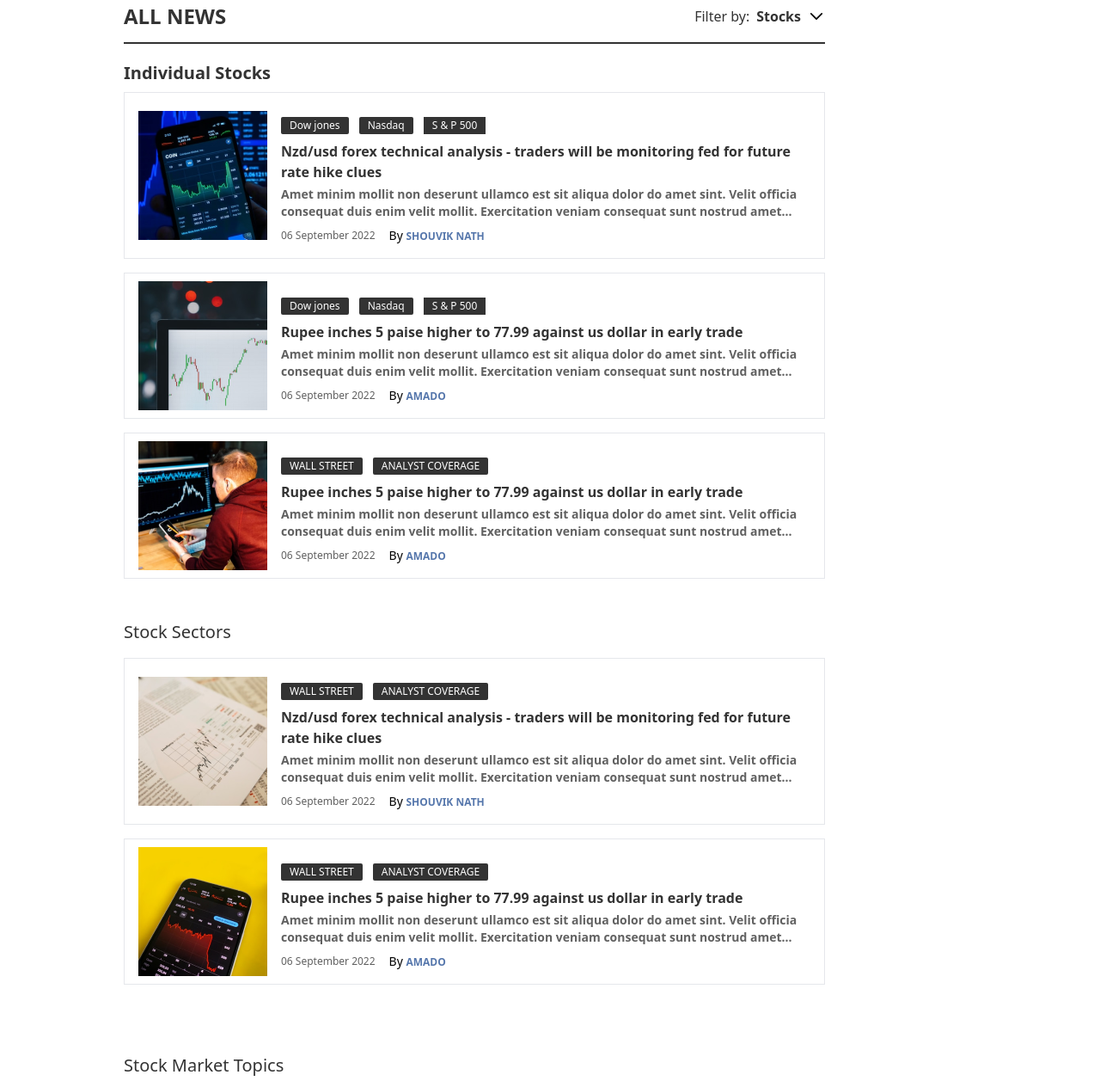
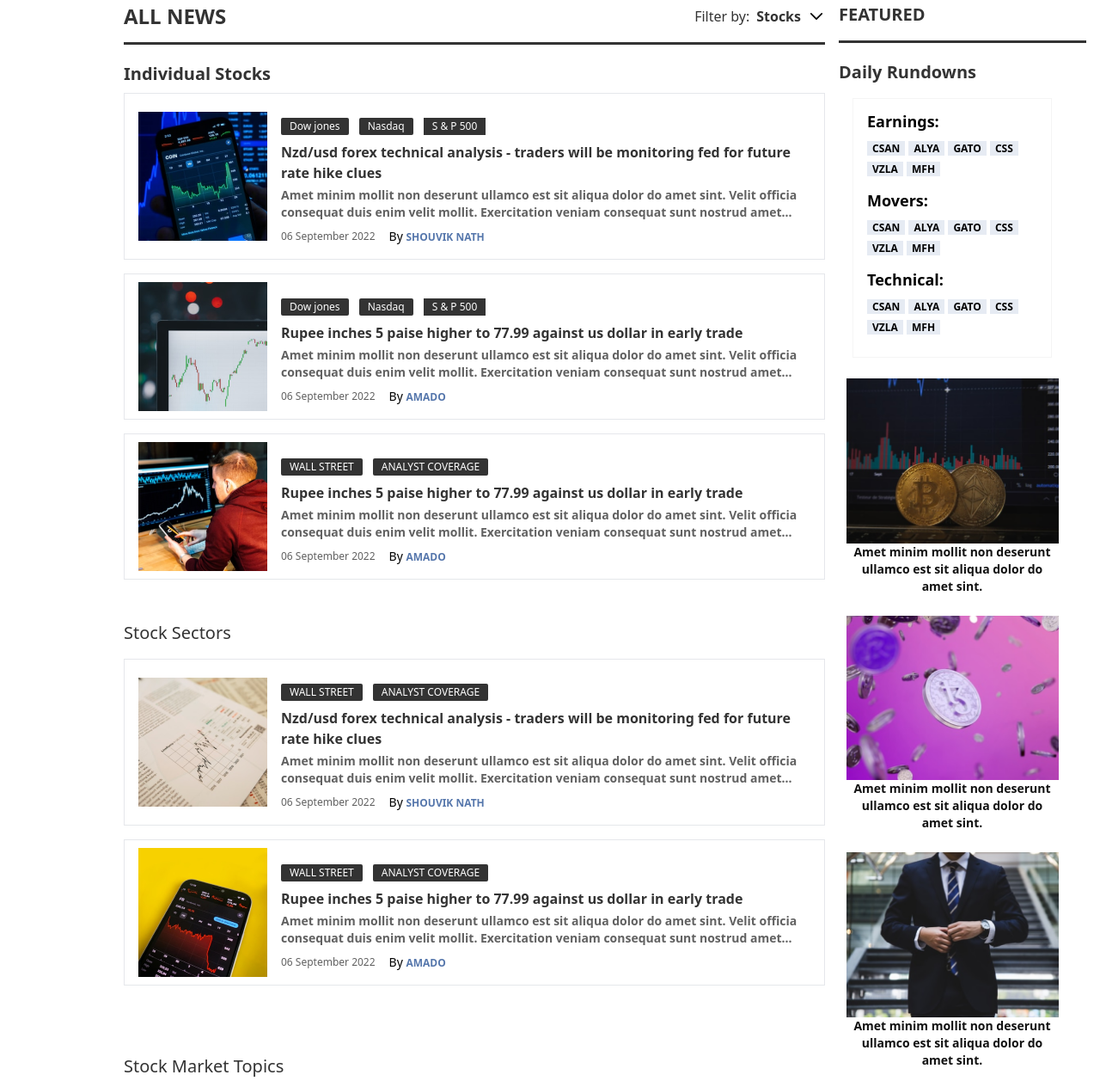
Before and after one commit to dipu59/Tailwind-CSS-Project, a website built with Vite: page index.html in a window 1280 px wide. Shown: the part 521-1778 px from the top of the page at 86% size. Built offline with nearby package versions, Linux system fonts and the light colour scheme.

Commit message:
First Paze Completed

```diff
--- a/index.html
+++ b/index.html
@@ -62,7 +62,7 @@
     <!--News Section-->
 
 <section class="grid col-span-12 md:col-span-9 md:ml-36 ml-9 mr-5 md:mr-0">
-<div class="flex justify-between items-center w-full border-b border-b-2 md:border-b-[3px~] border-[#333333]">
+<div class="flex justify-between items-center w-full border-b border-b-2 md:border-b-[3px] border-[#333333]">
     <div class="mb-3.5">
         <h2 class="uppercase font-semibold text-xl md:text-2xl text-[#333333]">All News</h2>
     </div>
@@ -251,14 +251,104 @@
 
 
 </section>
-<section class="grid col-span-12 md:col-span-3">
 
-</section>
+           <!--Featured Section Start-->
+<section class="grid col-span-12 md:col-span-3 ml-10 mr-10 md:ml-4 md:mr-4">
+<div>
+      <!--Featured-->
+    <div class="border-b border-b-2 md:border-b-[3px] border-[#333333]">
+        <h1 class="uppercase font-semibold text-xl pb-4 text-[#333333]">Featured</h1>
+    </div>
 
-</section>
+    <!--Daily Rundowns-->
+    <div class="mt-5">
+        <h1 class=" font-semibold text-xl pb-4 text-[#333333]">Daily Rundowns</h1>
+    </div>
+
+    <!--Card Section Start-->
+    <div class="border border-[#F5F5F5] mr-10 ml-4 pb-6 ">
+       <div>
+        <h1 class="font-semibold text-lg pl-4 pt-3">Earnings:</h1>
+       </div>
+
+       <div class="pt-1 pl-4 pr-4">
+        <span class="uppercase bg-[#5677AC26] text-xs px-1.5 font-semibold  hover:bg-black hover:text-white  hover:cursor-pointer  ">Csan</span>
+        <span class="uppercase bg-[#5677AC26] text-xs px-1.5 font-semibold hover:bg-black hover:text-white  hover:cursor-pointer">ALYA</span>
+        <span class="uppercase bg-[#5677AC26] text-xs px-1.5 font-semibold hover:bg-black hover:text-white  hover:cursor-pointer ">GATO</span>
+        <span class="uppercase bg-[#5677AC26] text-xs px-1.5 font-semibold hover:bg-black hover:text-white  hover:cursor-pointer">CSS</span>
+        <span class="uppercase bg-[#5677AC26] text-xs px-1.5 font-semibold hover:bg-black hover:text-white  hover:cursor-pointer ">VZLA</span>
+        <span class="uppercase bg-[#5677AC26] text-xs px-1.5 font-semibold hover:bg-black hover:text-white  hover:cursor-pointer ">MFH</span>
+       </div>
+
+      <!--Movie Part-->
+       <div>
+        <h1 class="font-semibold text-lg pl-4 pt-3">Movers:</h1>
+       </div>
+
+       <div class="pt-1 pl-4 pr-4">
+        <span class="uppercase bg-[#5677AC26] text-xs px-1.5 font-semibold  hover:bg-black hover:text-white  hover:cursor-pointer  ">Csan</span>
+        <span class="uppercase bg-[#5677AC26] text-xs px-1.5 font-semibold hover:bg-black hover:text-white  hover:cursor-pointer">ALYA</span>
+        <span class="uppercase bg-[#5677AC26] text-xs px-1.5 font-semibold hover:bg-black hover:text-white  hover:cursor-pointer ">GATO</span>
+        <span class="uppercase bg-[#5677AC26] text-xs px-1.5 font-semibold hover:bg-black hover:text-white  hover:cursor-pointer">CSS</span>
+        <span class="uppercase bg-[#5677AC26] text-xs px-1.5 font-semibold hover:bg-black hover:text-white  hover:cursor-pointer ">VZLA</span>
+        <span class="uppercase bg-[#5677AC26] text-xs px-1.5 font-semibold hover:bg-black hover:text-white  hover:cursor-pointer ">MFH</span>
+       </div>
 
 
+<!--Technical Part-->
+<div>
+    <h1 class="font-semibold text-lg pl-4 pt-3">Technical:</h1>
+   </div>
 
+   <div class="pt-1 pl-4 pr-4">
+    <span class="uppercase bg-[#5677AC26] text-xs px-1.5 font-semibold  hover:bg-black hover:text-white  hover:cursor-pointer  ">Csan</span>
+    <span class="uppercase bg-[#5677AC26] text-xs px-1.5 font-semibold hover:bg-black hover:text-white  hover:cursor-pointer">ALYA</span>
+    <span class="uppercase bg-[#5677AC26] text-xs px-1.5 font-semibold hover:bg-black hover:text-white  hover:cursor-pointer ">GATO</span>
+    <span class="uppercase bg-[#5677AC26] text-xs px-1.5 font-semibold hover:bg-black hover:text-white  hover:cursor-pointer">CSS</span>
+    <span class="uppercase bg-[#5677AC26] text-xs px-1.5 font-semibold hover:bg-black hover:text-white  hover:cursor-pointer ">VZLA</span>
+    <span class="uppercase bg-[#5677AC26] text-xs px-1.5 font-semibold hover:bg-black hover:text-white  hover:cursor-pointer ">MFH</span>
+   </div>
+    </div>
+
+    <!--New Card Section Start-->
+    <div>
+        <div class="items-center justify-center flex flex-col text-center hover:scale-105 transition-all duration-300 mr-6 mt-6 cursor-pointer">
+            <img src="images/Rectangle 182.png" alt="images" class="w-full object-cover h-44 md:h-fit md:size-[247px]">
+            <div>
+                <h3 class="font-[648] text-sm text-[#121212] ">Amet minim mollit non deserunt <br> ullamco est sit aliqua dolor do <br> amet sint. </h3>
+            </div>
+        </div>
+    </div>
+
+    <!--Card 2 start-->
+    <div>
+        <div class="items-center justify-center flex flex-col text-center hover:scale-105 transition-all duration-300 mr-6 mt-6 cursor-pointer">
+            <img src="images/Rectangle 183 (1).png" alt="images" class="w-full object-cover h-44 md:h-fit md:size-[247px]">
+            <div>
+                <h3 class="font-[648] text-sm text-[#121212] ">Amet minim mollit non deserunt <br> ullamco est sit aliqua dolor do <br> amet sint. </h3>
+            </div>
+        </div>
+    </div>
+
+    <!--CARD 3 Start-->
+    <div>
+        <div class="items-center justify-center flex flex-col text-center hover:scale-105 transition-all duration-300 mr-6 mt-6 cursor-pointer">
+            <img src="images/Rectangle 184.png" alt="images" class="w-full object-cover h-44 md:h-fit md:size-[247px]">
+            <div>
+                <h3 class="font-[648] text-sm text-[#121212] ">Amet minim mollit non deserunt <br> ullamco est sit aliqua dolor do <br> amet sint. </h3>
+            </div>
+        </div>
+    </div>
+    <!--Card secton end-->
+</div>
+</section>
+</section>
+<!--Middle part end-->
+
+<!--FOOTER SECTION-->
+<footer class="flex justify-center items-center text-center font-bold pt-10 pb-10 text-sm">
+    <p>Copyright © 2024 tickerAI. All rights reserved.</p>
+</footer>
 
 
 
```
